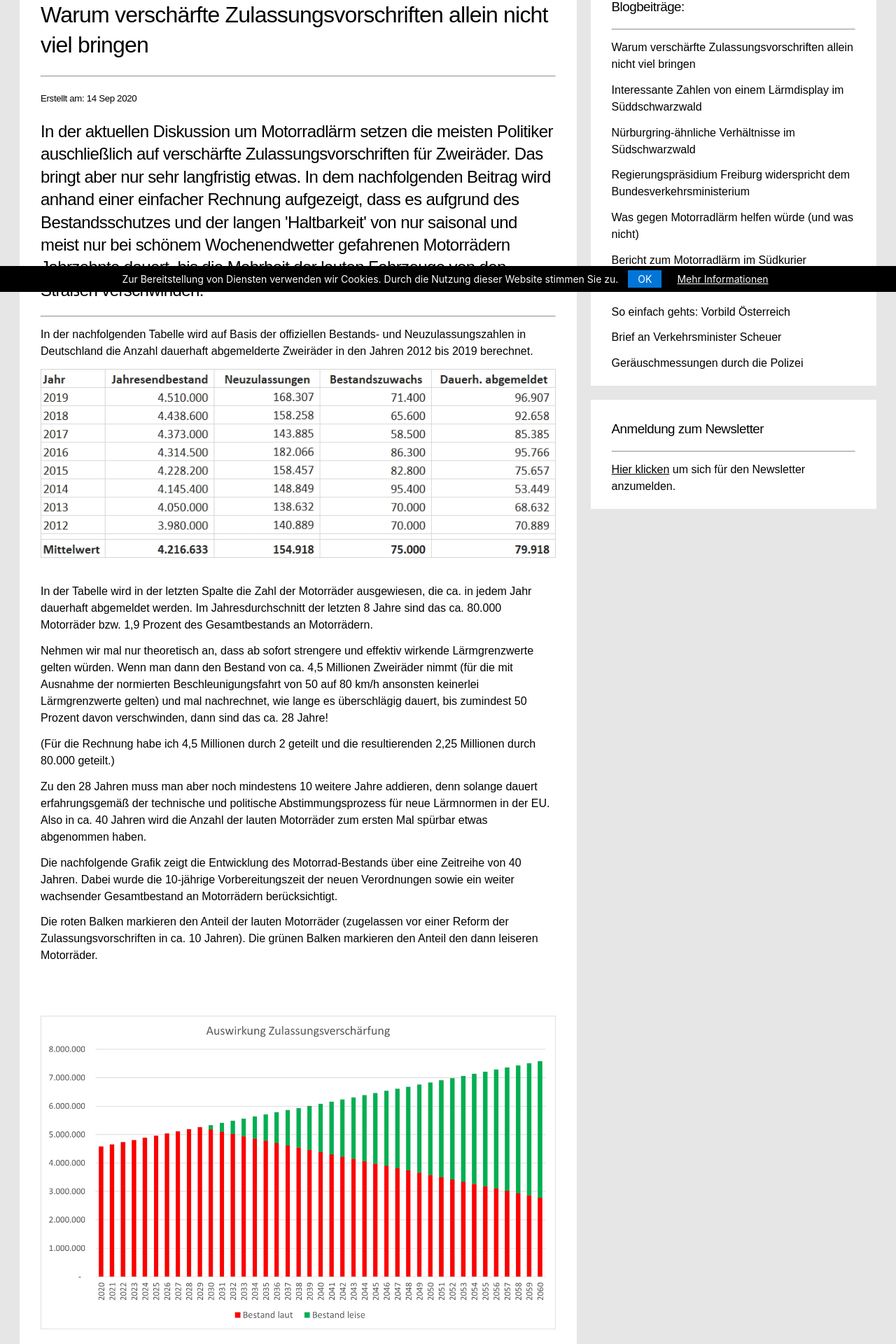
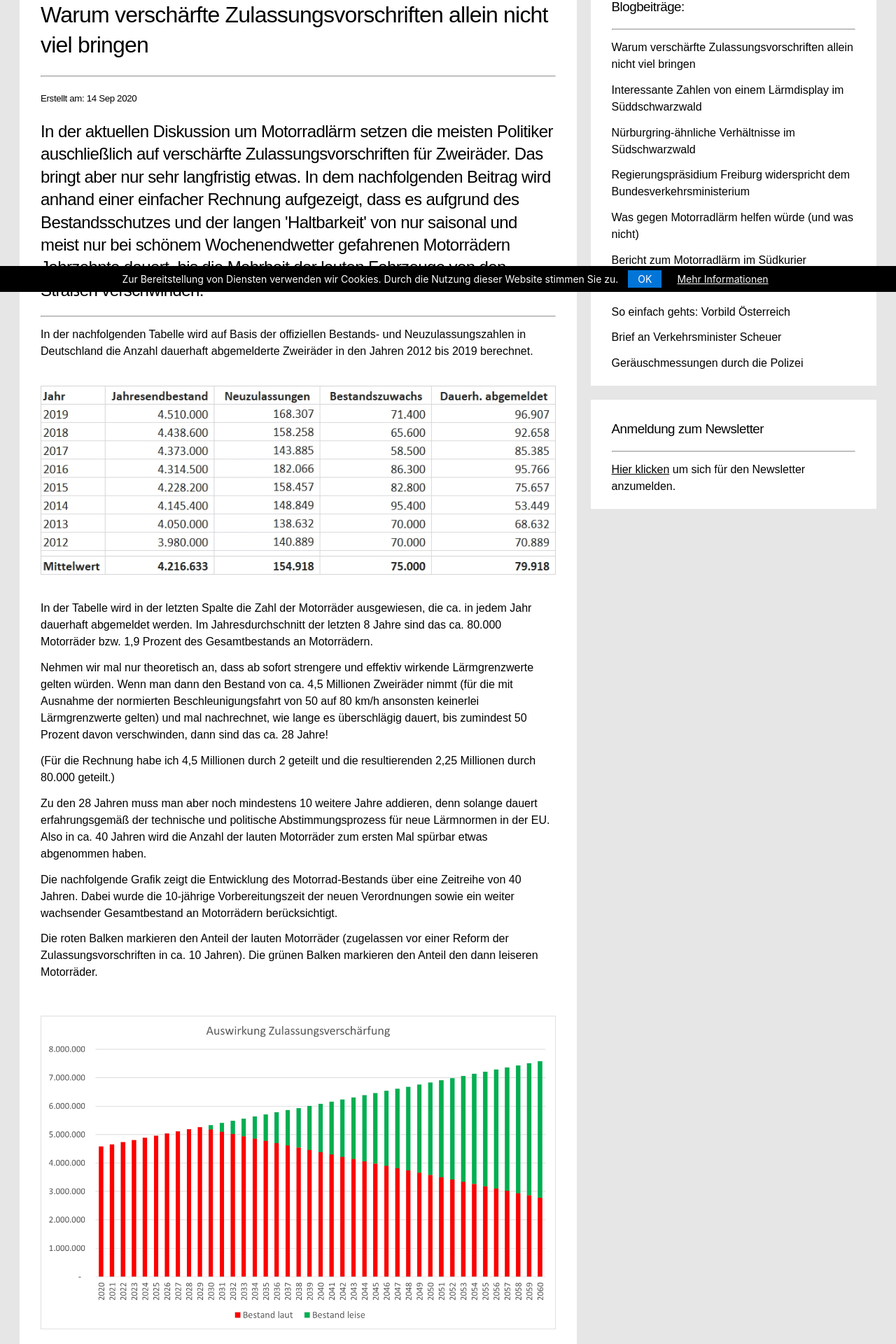
Before and after one commit to rettet-die-stille/rettet-die-stille.github.io, a Jekyll site: the page built from _posts/2020-09-15-warum-verschaerfte-zulassungsvorschriften-allein-nichts-bringen.md, in a window 1280 px wide. Shown: the part 483-2403 px from the top of the page at 70% size. Built offline with Jekyll 4.4.1, drawn with Linux system fonts in a browser that asks for light colours.

Commit message:
Update 2020-09-15-warum-verschaerfte-zulassungsvorschriften-allein-nichts-bringen.md

```diff
--- a/_posts/2020-09-15-warum-verschaerfte-zulassungsvorschriften-allein-nichts-bringen.md
+++ b/_posts/2020-09-15-warum-verschaerfte-zulassungsvorschriften-allein-nichts-bringen.md
@@ -6,6 +6,7 @@ shorttext: "In der aktuellen Diskussion um Motorradlärm setzen die meisten Poli
 ---
 
 In der nachfolgenden Tabelle wird auf Basis der offiziellen Bestands- und Neuzulassungszahlen in Deutschland die Anzahl dauerhaft abgemelderte Zweiräder in den Jahren 2012 bis 2019 berechnet.
+<br />
 <br />
 
 <img src="/assets/images/zahlen.jpg" alt="Bestands- und Meldezahlen" title="" />
@@ -24,9 +25,8 @@ Die nachfolgende Grafik zeigt die Entwicklung des Motorrad-Bestands über eine Z
 Die roten Balken markieren den Anteil der lauten Motorräder (zugelassen vor einer Reform der Zulassungsvorschriften in ca. 10 Jahren). Die grünen Balken markieren den Anteil den dann leiseren Motorräder.
 
 <br />
-<br />
 
-<img src="/assets/images/entwicklung.jpg" alt="Bestands- und Meldezahlen" title="" />
+<img src="/assets/images/entwicklung.jpg" alt="Entwicklung des Motorradbestands" title="" />
 
 <br />
 
```
